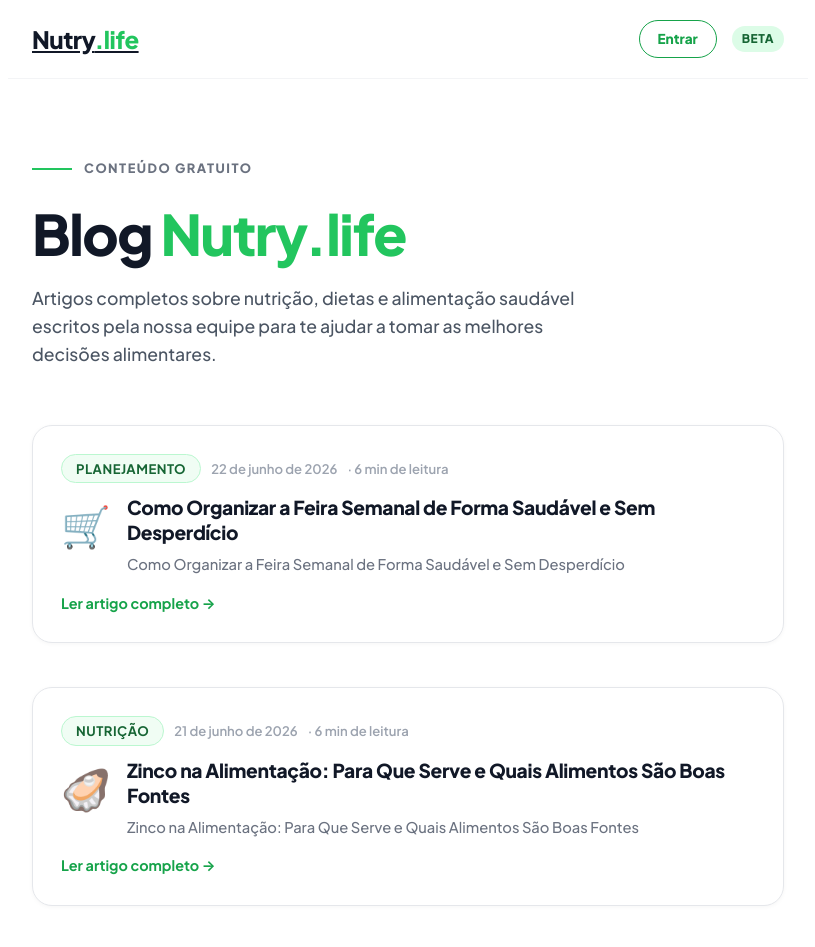
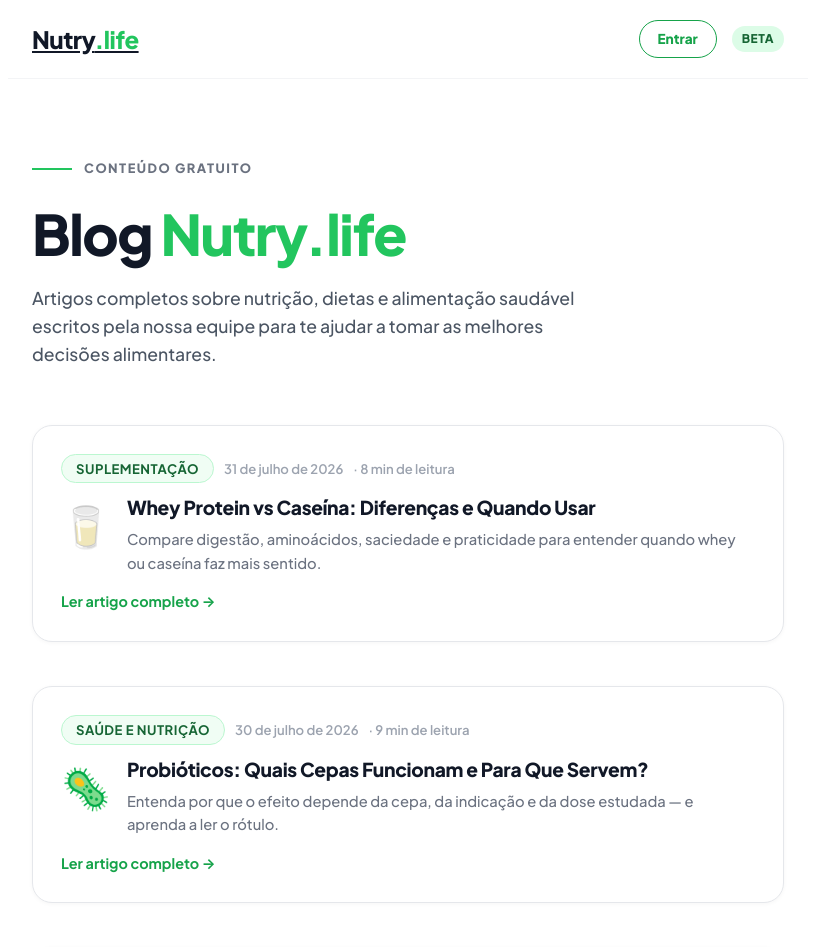
Before and after one commit to elevanceseguros/Nutri, a Next.js app: page /blog in a window 1280 px wide. Shown: the top 947 px of the page, without its empty margins (232-1047 px from the left). Built offline with nearby package versions, Linux system fonts and the light colour scheme.

Commit message:
blog: destaca posts de 29 a 31 Jul 2026

```diff
--- a/src/app/blog/page.tsx
+++ b/src/app/blog/page.tsx
@@ -14,6 +14,33 @@
 };
 
 const posts = [
+  {
+    slug: "whey-protein-vs-caseina-diferencas",
+    titulo: "Whey Protein vs Caseína: Diferenças e Quando Usar",
+    descricao: "Compare digestão, aminoácidos, saciedade e praticidade para entender quando whey ou caseína faz mais sentido.",
+    data: "31 de julho de 2026",
+    tempo: "8 min de leitura",
+    tag: "Suplementação",
+    emoji: "🥛",
+  },
+  {
+    slug: "probioticos-cepas-que-funcionam",
+    titulo: "Probióticos: Quais Cepas Funcionam e Para Que Servem?",
+    descricao: "Entenda por que o efeito depende da cepa, da indicação e da dose estudada — e aprenda a ler o rótulo.",
+    data: "30 de julho de 2026",
+    tempo: "9 min de leitura",
+    tag: "Saúde e Nutrição",
+    emoji: "🦠",
+  },
+  {
+    slug: "vitamina-b12-veganos-deficiencia-suplementacao",
+    titulo: "Vitamina B12 para Veganos: Deficiência, Exames e Suplementação",
+    descricao: "Por que dietas veganas exigem uma fonte confiável de B12, quais exames ajudam e quando buscar orientação.",
+    data: "29 de julho de 2026",
+    tempo: "8 min de leitura",
+    tag: "Saúde e Nutrição",
+    emoji: "🧬",
+  },
   {
     slug: "como-organizar-feira-semanal",
     titulo: "Como Organizar a Feira Semanal de Forma Saudável e Sem Desperdício",
```
